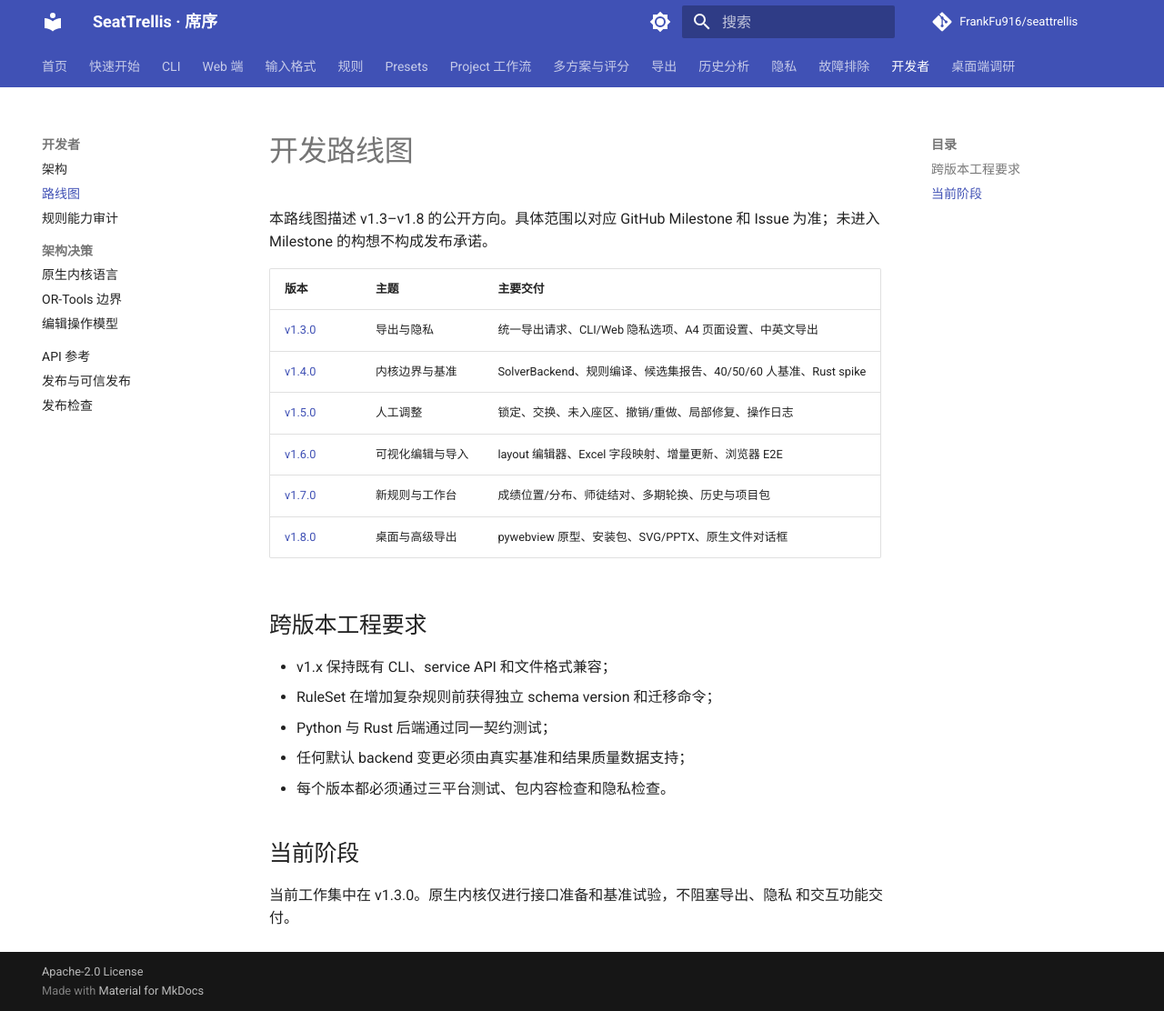
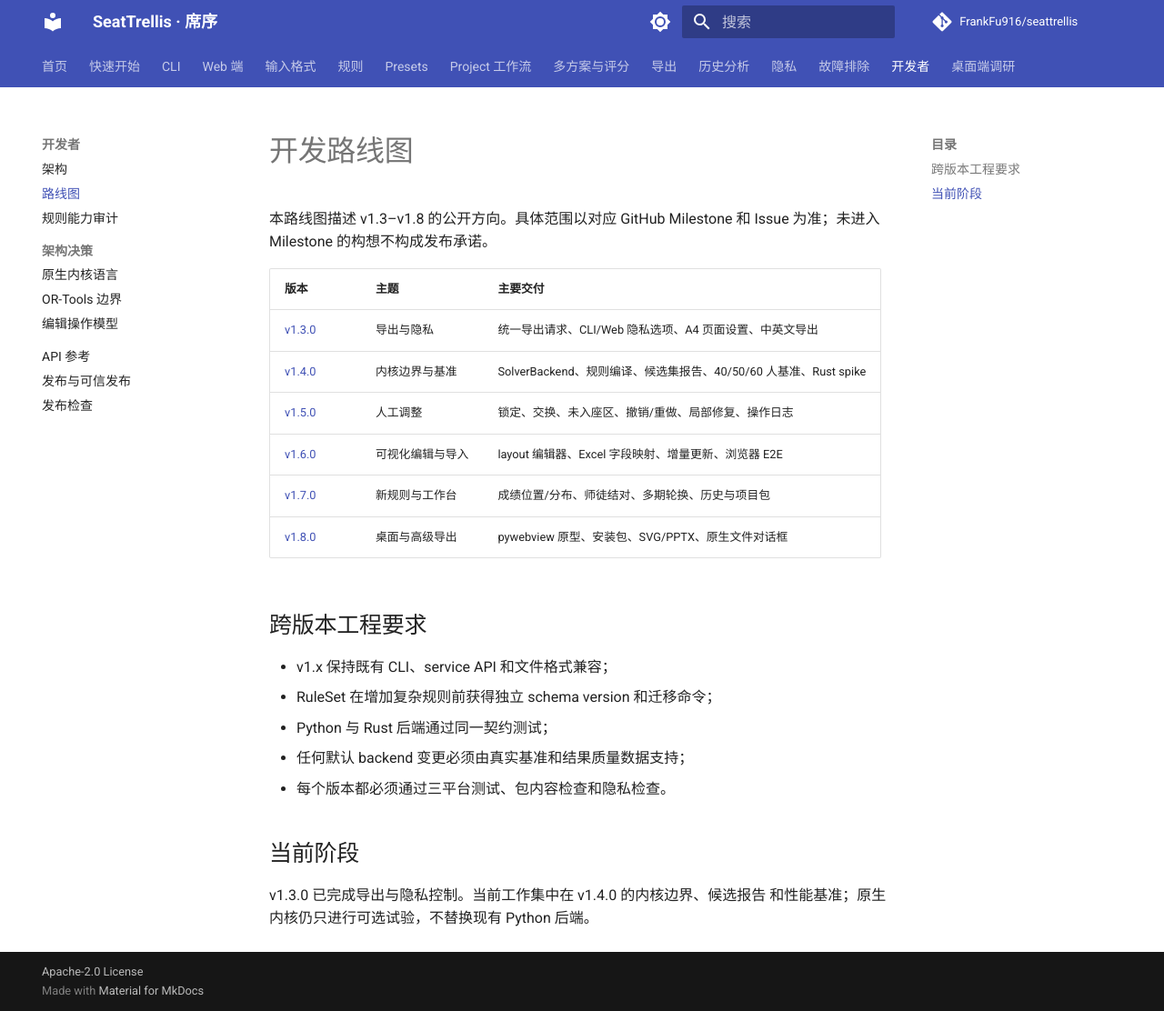
Before and after one commit to FrankFu916/seattrellis, an MkDocs documentation site: the page built from docs/roadmap.md, in a window 1280 px wide and 1112 px high. Shown: the whole window at 91% size. Built offline with MkDocs 1.6.1 and Material for MkDocs 9.7.7, drawn with Linux system fonts in a browser that asks for light colours; comment, search, counter and statistics services are not loaded.

```diff
--- a/docs/roadmap.md
+++ b/docs/roadmap.md
@@ -22,5 +22,5 @@
 
 ## 当前阶段
 
-当前工作集中在 v1.3.0。原生内核仅进行接口准备和基准试验，不阻塞导出、隐私
-和交互功能交付。
+v1.3.0 已完成导出与隐私控制。当前工作集中在 v1.4.0 的内核边界、候选报告
+和性能基准；原生内核仍只进行可选试验，不替换现有 Python 后端。
```
Also changed, not shown: CHANGELOG.md (+2 -0 lines), README.en.md (+1 -1 lines), README.md (+1 -1 lines), docs/versioning.md (+1 -1 lines).
